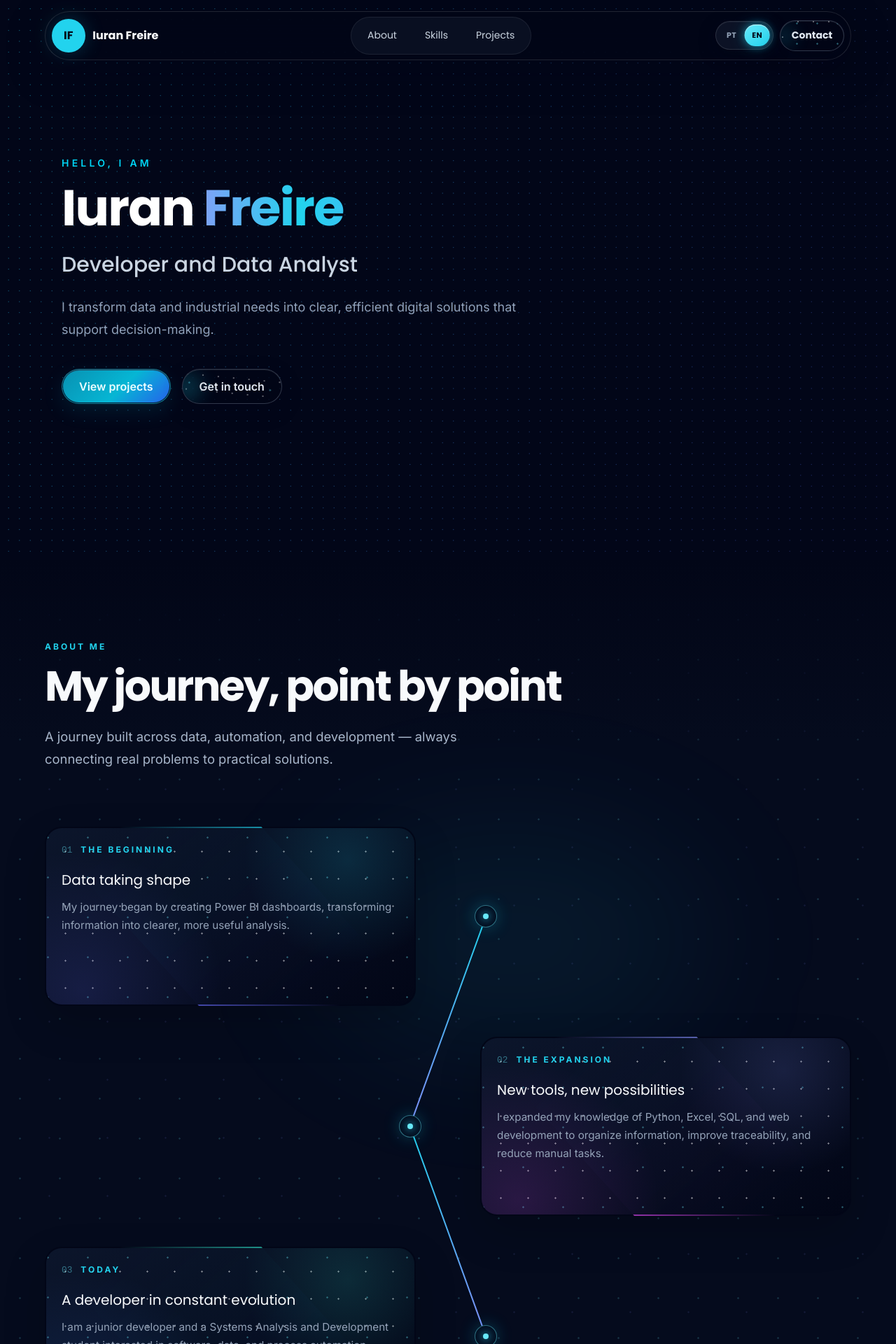
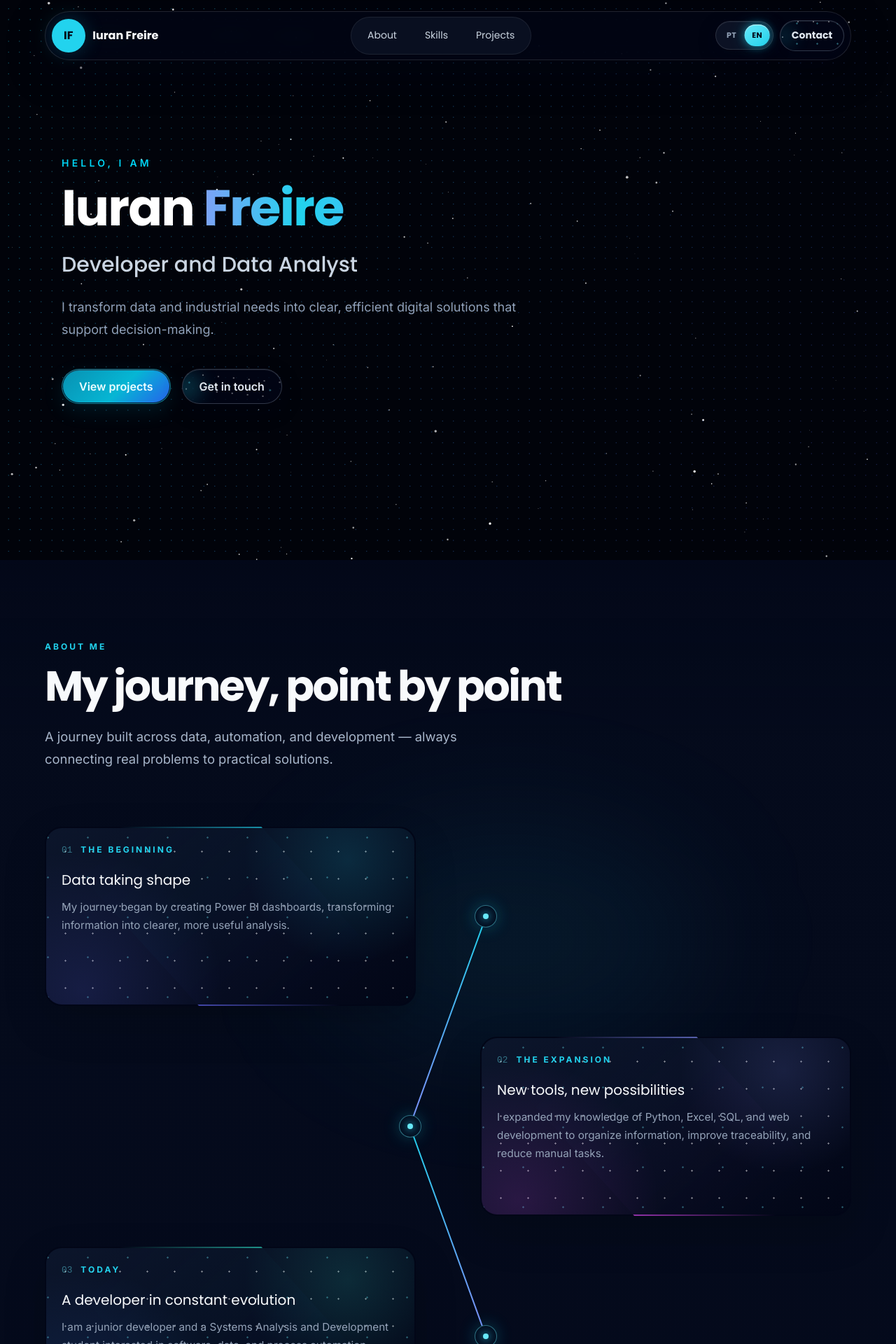
Before and after one commit to IuranFreire09/Portifolio, a Next.js app: page /en in a window 1280 px wide. Shown: the top 1920 px of the page at 70% size. Built offline with nearby package versions, Linux system fonts and the light colour scheme.

Commit message:
Unifica universo visual do portfolio

```diff
--- a/app/[lang]/page.tsx
+++ b/app/[lang]/page.tsx
@@ -8,6 +8,7 @@ import { Contact } from "@/components/sections/Contact";
 import { Hero } from "@/components/sections/Hero";
 import { Projects } from "@/components/sections/Projects";
 import { Skills } from "@/components/sections/Skills";
+import { Stars } from "@/components/react-bits/Stars";
 import { getDictionary, hasLanguage } from "@/dictionaries";
 import type { Metadata } from "next";
 
@@ -50,11 +51,14 @@ export default async function Home({ params }: PageProps) {
   const dictionary = getDictionary(lang);
 
   return (
-    <div className="min-h-screen bg-slate-950 text-white">
+    <div className="site-shell min-h-screen text-white">
+      <div className="site-stars" aria-hidden="true">
+        <Stars global />
+      </div>
       {/* Envia os textos traduzidos para o cabeçalho */}
       <Header content={dictionary.header} />
 
-      <main>
+      <main className="site-content">
         {/* Envia os textos selecionados para o componente Hero */}
         <Hero content={dictionary.hero} />
 
--- a/app/globals.css
+++ b/app/globals.css
@@ -31,6 +31,10 @@ body {
   font-family: var(--font-inter), Arial, sans-serif;
   font-feature-settings: "kern", "liga";
 }
+
+.site-shell { position: relative; isolation: isolate; background: transparent; }
+.site-stars { position: fixed; z-index: -2; inset: 0; pointer-events: none; }
+.site-content { position: relative; z-index: 1; }
 
 /* A fonte de destaque cria uma identidade consistente nas áreas principais. */
 h1,
--- a/components/react-bits/Stars.module.css
+++ b/components/react-bits/Stars.module.css
@@ -1 +1,2 @@
 .canvas { position: absolute; inset: 0; width: 100%; height: 100%; background: #01030a; mask-image: linear-gradient(to bottom,transparent 0%,#000 20%,#000 88%,transparent 100%); pointer-events: none; }
+.global { background: #01030a; mask-image: none; }
--- a/components/react-bits/Stars.tsx
+++ b/components/react-bits/Stars.tsx
@@ -5,7 +5,9 @@ import styles from "./Stars.module.css";
 
 type Star = { x: number; y: number; size: number; depth: number; phase: number };
 
-export function Stars() {
+type StarsProps = { global?: boolean };
+
+export function Stars({ global = false }: StarsProps) {
   const canvasRef = useRef<HTMLCanvasElement>(null);
 
   useEffect(() => {
@@ -96,5 +98,5 @@ export function Stars() {
     };
   }, []);
 
-  return <canvas ref={canvasRef} className={styles.canvas} aria-hidden="true" />;
+  return <canvas ref={canvasRef} className={`${styles.canvas} ${global ? styles.global : ""}`} aria-hidden="true" />;
 }
--- a/components/sections/About.module.css
+++ b/components/sections/About.module.css
@@ -1,17 +1,14 @@
 .section {
   position: relative;
   overflow: hidden;
-  background:
-    linear-gradient(to bottom, #020617 0, var(--space-surface) 16rem, var(--space-surface) 100%);
+  background: linear-gradient(to bottom,rgb(2 6 23 / 42%),rgb(5 11 29 / 68%) 16rem,rgb(5 11 29 / 62%));
   padding: clamp(5rem, 9vw, 8rem) 1.25rem;
 }
 
 .section::before {
   position: absolute;
   inset: 0;
-  background-image:
-    radial-gradient(circle, rgb(103 232 249 / 17%) 1px, transparent 1.5px),
-    radial-gradient(circle, rgb(129 140 248 / 11%) 1px, transparent 1.5px);
+  background-image: none;
   background-position: 0 0, 29px 37px;
   background-size: 57px 57px, 83px 83px;
   content: "";
--- a/components/sections/Contact.module.css
+++ b/components/sections/Contact.module.css
@@ -1,7 +1,6 @@
-.section { position: relative; min-height: 42rem; overflow: hidden; padding: 7rem 1rem 6rem; background: var(--space-deep); }
-.section > canvas:first-child { opacity: .92; }
+.section { position: relative; min-height: 42rem; overflow: hidden; padding: 7rem 1rem 6rem; background: rgb(2 6 23 / 34%); }
 .section::before { position: absolute; z-index: 1; top: 0; right: 0; left: 0; height: 17rem; content: ""; background: linear-gradient(to bottom,var(--space-surface),rgb(5 11 29 / 72%) 36%,transparent); pointer-events: none; }
-.section::after { position: absolute; z-index: 1; inset: 0; content: ""; background: radial-gradient(circle at 50% 68%,rgb(30 41 59 / 10%),transparent 28rem),linear-gradient(to bottom,rgb(2 6 23 / 20%),transparent 48%,rgb(2 6 23 / 52%)); pointer-events: none; }
+.section::after { position: absolute; z-index: 1; inset: 0; content: ""; background: radial-gradient(circle at 50% 68%,rgb(30 41 59 / 10%),transparent 28rem),linear-gradient(to bottom,rgb(2 6 23 / 18%),transparent 48%,rgb(2 6 23 / 44%)); pointer-events: none; }
 .content { position: relative; z-index: 2; width: min(100%,68rem); margin: 0 auto; text-align: center; }
 .introduction { color: #22d3ee; font-size: .78rem; font-weight: 700; letter-spacing: .3em; text-transform: uppercase; }
 .title { max-width: 52rem; margin: 1rem auto 0; color: #f8fafc; font-size: clamp(2.2rem,6vw,4.5rem); font-weight: 780; line-height: 1.04; letter-spacing: -.04em; }
--- a/components/sections/Contact.tsx
+++ b/components/sections/Contact.tsx
@@ -3,7 +3,6 @@ import { FaLinkedinIn, FaWhatsapp } from "react-icons/fa";
 import { MdOutlineEmail } from "react-icons/md";
 import type { pt } from "@/dictionaries/pt";
 import { Reveal } from "@/components/animations/Reveal";
-import { Stars } from "@/components/react-bits/Stars";
 import styles from "./Contact.module.css";
 
 type ContactProps = { content: typeof pt.contact };
@@ -42,7 +41,6 @@ export function Contact({ content }: ContactProps) {
 
   return (
     <section id="contato" className={styles.section}>
-      <Stars />
       <Reveal className={styles.content}>
         <p className={styles.introduction}>{content.introduction}</p>
         <h2 className={styles.title}>{content.title}</h2>
--- a/components/sections/Projects.module.css
+++ b/components/sections/Projects.module.css
@@ -2,17 +2,17 @@
   position: relative;
   overflow: hidden;
   background:
-    linear-gradient(to bottom, var(--space-deep), transparent 18rem),
+    linear-gradient(to bottom, rgb(2 6 23 / 52%), transparent 18rem),
     radial-gradient(circle at 14% 48%, rgb(34 211 238 / 5%), transparent 28rem),
     radial-gradient(circle at 88% 70%, rgb(139 92 246 / 6%), transparent 30rem),
-    var(--space-surface);
+    rgb(5 11 29 / 48%);
 }
 
 .section::before {
   position: absolute;
   inset: 0;
   content: "";
-  opacity: 0.2;
+  opacity: 0;
   pointer-events: none;
   background-image:
     radial-gradient(circle, rgb(103 232 249 / 70%) 0 1px, transparent 1.3px),
--- a/components/sections/Projects.tsx
+++ b/components/sections/Projects.tsx
@@ -4,6 +4,7 @@ import type { pt } from "@/dictionaries/pt";
 import { Reveal } from "@/components/animations/Reveal";
 import { ProjectCarousel } from "@/components/projects/ProjectCarousel";
 import { ProjectCard } from "@/components/projects/ProjectCard";
+import { Astronaut } from "@/components/ui/Astronaut";
 import styles from "./Projects.module.css";
 
 type ProjectsProps = {
@@ -16,6 +17,7 @@ export function Projects({ content }: ProjectsProps) {
       id="projetos"
       className={`${styles.section} px-4 py-20 sm:px-6 sm:py-24`}
     >
+      <Astronaut />
       <div className={`${styles.content} mx-auto max-w-6xl`}>
         <Reveal className="max-w-3xl">
           <p className="text-sm font-semibold uppercase tracking-[0.3em] text-cyan-400">
--- a/components/sections/Skills.module.css
+++ b/components/sections/Skills.module.css
@@ -2,16 +2,13 @@
   position: relative;
   overflow: hidden;
   padding: clamp(5rem, 9vw, 8rem) 1.25rem;
-  background:
-    linear-gradient(to bottom, var(--space-surface), var(--space-deep) 18rem, var(--space-deep));
+  background: linear-gradient(to bottom,rgb(5 11 29 / 62%),rgb(2 6 23 / 58%) 18rem,rgb(2 6 23 / 52%));
 }
 
 .stars {
   position: absolute;
   inset: 0;
-  background-image:
-    radial-gradient(circle, rgb(103 232 249 / 14%) 1px, transparent 1.5px),
-    radial-gradient(circle, rgb(129 140 248 / 9%) 1px, transparent 1.5px);
+  background-image: none;
   background-position: 12px 18px, 37px 49px;
   background-size: 61px 61px, 91px 91px;
   mask-image: radial-gradient(circle at center, black 36%, transparent 82%);
--- /dev/null
+++ b/components/ui/Astronaut.module.css
@@ -0,0 +1,22 @@
+.scene { position: absolute; top: 7.5rem; right: clamp(2rem,8vw,8rem); z-index: 2; width: 9rem; height: 9rem; pointer-events: none; filter: drop-shadow(0 0 1.4rem rgb(34 211 238 / 22%)); animation: sceneFloat 8s ease-in-out infinite; }
+.tether { position: absolute; top: 53%; right: 80%; width: 8rem; height: 4rem; border-top: 1px solid rgb(103 232 249 / 26%); border-radius: 50%; transform: rotate(18deg); }
+.astronaut { position: absolute; top: 50%; left: 50%; width: 4.4rem; height: 6rem; transform: translate(-50%,-50%) rotate(-18deg); animation: astronautRotate 18s linear infinite; }
+.head { position: absolute; z-index: 4; top: 0; left: .85rem; width: 2.85rem; height: 2.55rem; border: .34rem solid #dbeafe; border-radius: 48% 48% 44% 44%; background: #f8fafc; }
+.visor { position: absolute; inset: .28rem .22rem .36rem; border-radius: 50% 50% 45% 45%; background: linear-gradient(145deg,#67e8f9,#0891b2 56%,#164e63); box-shadow: inset .35rem .25rem .55rem rgb(255 255 255 / 30%); }
+.body { position: absolute; z-index: 3; top: 2.25rem; left: 1.05rem; width: 2.55rem; height: 2.65rem; border-radius: .55rem .55rem .8rem .8rem; background: linear-gradient(135deg,#f8fafc,#bfdbfe); }
+.panel { position: absolute; top: .65rem; left: .5rem; width: 1.55rem; height: 1.05rem; border-radius: .2rem; background: #93c5fd; box-shadow: inset 0 -.28rem 0 #60a5fa; }
+.panel::before { position: absolute; top: .18rem; left: .2rem; width: .25rem; height: .25rem; content: ""; border-radius: 50%; background: #22d3ee; box-shadow: .42rem 0 #818cf8,.84rem 0 #38bdf8; }
+.backpack { position: absolute; z-index: 1; top: 2.45rem; left: .55rem; width: 1.15rem; height: 2.15rem; border-radius: .35rem; background: #7dd3fc; }
+.arm,.leg { position: absolute; z-index: 2; border-radius: 999px; background: #dbeafe; transform-origin: top center; }
+.arm { top: 2.5rem; width: .75rem; height: 2.15rem; }
+.arm::after,.leg::after { position: absolute; bottom: -.18rem; left: -.08rem; width: .9rem; height: .55rem; content: ""; border-radius: 999px; background: #93c5fd; }
+.armLeft { left: .55rem; transform: rotate(48deg); }
+.armRight { right: .45rem; transform: rotate(-52deg); }
+.leg { top: 4.45rem; width: .82rem; height: 2rem; }
+.legLeft { left: 1.15rem; transform: rotate(28deg); }
+.legRight { right: 1.05rem; transform: rotate(-34deg); }
+@keyframes sceneFloat { 50% { transform: translate(-1.2rem,1rem); } }
+@keyframes astronautRotate { to { transform: translate(-50%,-50%) rotate(342deg); } }
+@media (max-width:800px) { .scene { top: 8rem; right: 1.5rem; scale: .7; opacity: .65; } }
+@media (max-width:560px) { .scene { display: none; } }
+@media (prefers-reduced-motion:reduce) { .scene,.astronaut { animation: none; } }
--- /dev/null
+++ b/components/ui/Astronaut.tsx
@@ -0,0 +1,23 @@
+import styles from "./Astronaut.module.css";
+
+// Astronauta decorativo inspirado no loader do Uiverse de JkHuger.
+export function Astronaut() {
+  return (
+    <div className={styles.scene} aria-hidden="true">
+      <span className={styles.tether} />
+      <div className={styles.astronaut}>
+        <span className={styles.backpack} />
+        <span className={styles.head}>
+          <span className={styles.visor} />
+        </span>
+        <span className={`${styles.arm} ${styles.armLeft}`} />
+        <span className={`${styles.arm} ${styles.armRight}`} />
+        <span className={styles.body}>
+          <span className={styles.panel} />
+        </span>
+        <span className={`${styles.leg} ${styles.legLeft}`} />
+        <span className={`${styles.leg} ${styles.legRight}`} />
+      </div>
+    </div>
+  );
+}
```
